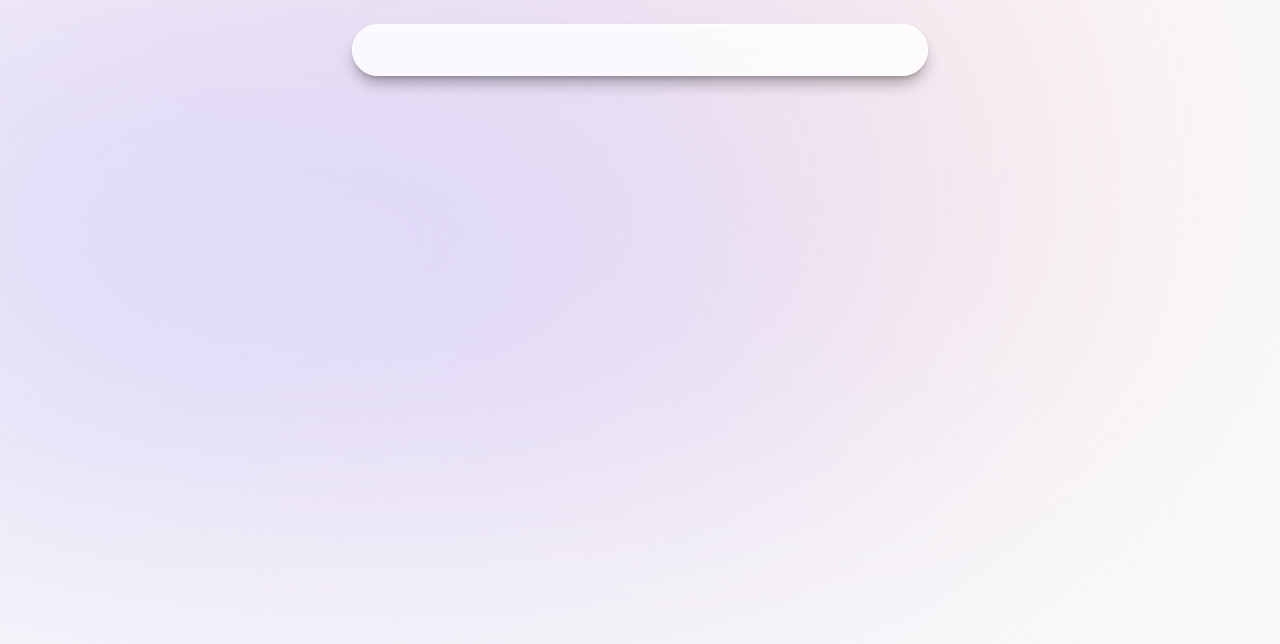
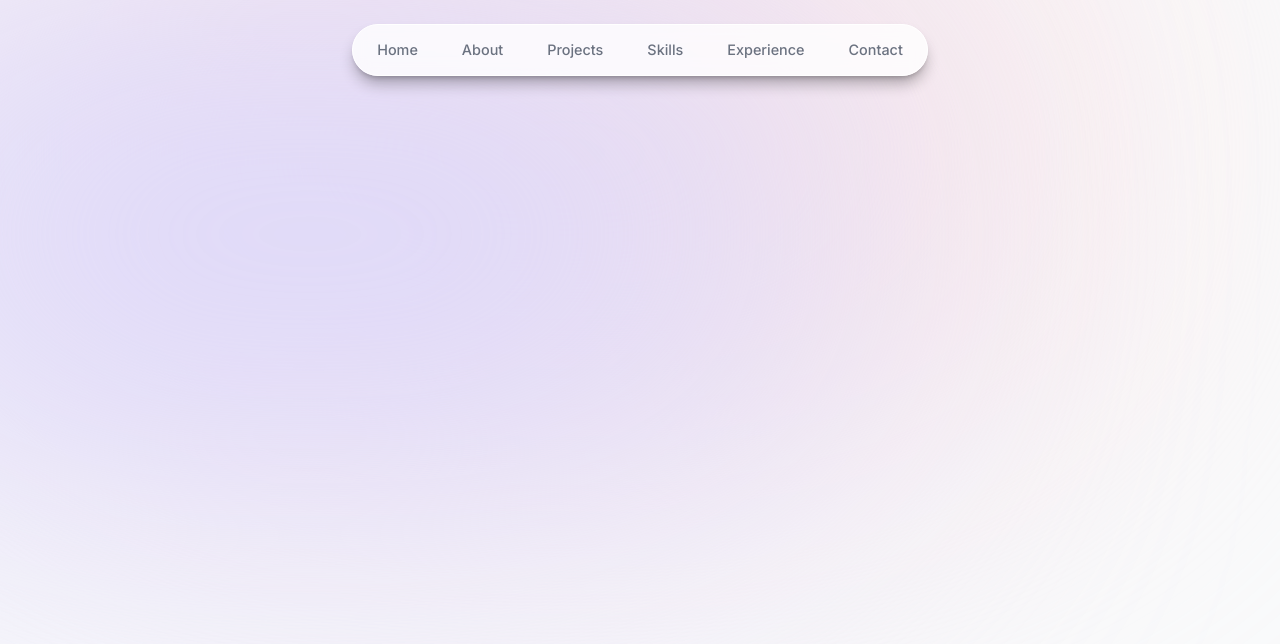
Before and after one commit to istiakmahmud0/my-portfolio, a Next.js app: page / in a window 1280 px wide. Shown: the top 644 px of the page. Built offline with nearby package versions, Linux system fonts and the light colour scheme.

Commit message:
feat: Navbar has finished

```diff
--- a/app/layout.tsx
+++ b/app/layout.tsx
@@ -18,7 +18,7 @@ export default function RootLayout({
   return (
     <html lang="en">
       <body className={`${inter.className} bg-gray-50 text-gray-950`}>
-        <div className="bg-[#fbe2e3] absolute top-[-6rem] -z-10 right-[11rem] h-[31.25rem] w-[31.25rem] rounded-full blur-[10rem] sm:w-[68.75rem] dark:bg-[#946263]"></div>
+        <div className="bg-[#fbe2e3] absolute top-[-6rem] -z-10 right-[11rem] h-[31.25rem] w-[31.25rem] rounded-full blur-[10rem] sm:w-[68.75rem] dark:bg-[#8e6061]"></div>
         <div className="bg-[#dbd7fb] absolute top-[-1rem] -z-10 left-[-35rem] h-[31.25rem] w-[50rem] rounded-full blur-[10rem] sm:w-[68.75rem] md:left-[-33rem] lg:left-[-28rem] xl:left-[-15rem] 2xl:left-[-5rem] dark:bg-[#676394]"></div>
         <Header />
         {children}
--- a/components/header.tsx
+++ b/components/header.tsx
@@ -1,6 +1,8 @@
 "use client";
 import React from "react";
 import { motion } from "framer-motion";
+import { links } from "@/lib/data";
+import Link from "next/link";
 
 const Header = () => {
   return (
@@ -12,6 +14,28 @@ const Header = () => {
         initial={{ y: -100, x: "-50%", opacity: 0 }}
         animate={{ y: 0, x: "-50%", opacity: 1 }}
       ></motion.div>
+      <nav className="flex fixed top-[0.15rem] left-1/2 -translate-x-1/2 py-2 sm:top-[1.7rem] sm:h-[initial] sm:py-0">
+        <ul
+          className="flex justify-center w-[22rem] items-center flex-wrap gap-y-1 text-[0.9rem]
+        font-medium text-gray-500 sm:flex-nowrap sm:w-[initial] sm:gap-5"
+        >
+          {links.map((link) => (
+            <motion.li
+              key={link.hash}
+              className="h-3/4 flex justify-center items-center"
+              initial={{ y: -100, opacity: 0 }}
+              animate={{ y: 0, opacity: 1 }}
+            >
+              <Link
+                href={link.hash}
+                className="flex w-full justify-center items-center px-3 py-3 hover:text-gray-900 transition"
+              >
+                {link.name}
+              </Link>
+            </motion.li>
+          ))}
+        </ul>
+      </nav>
     </header>
   );
 };
```
